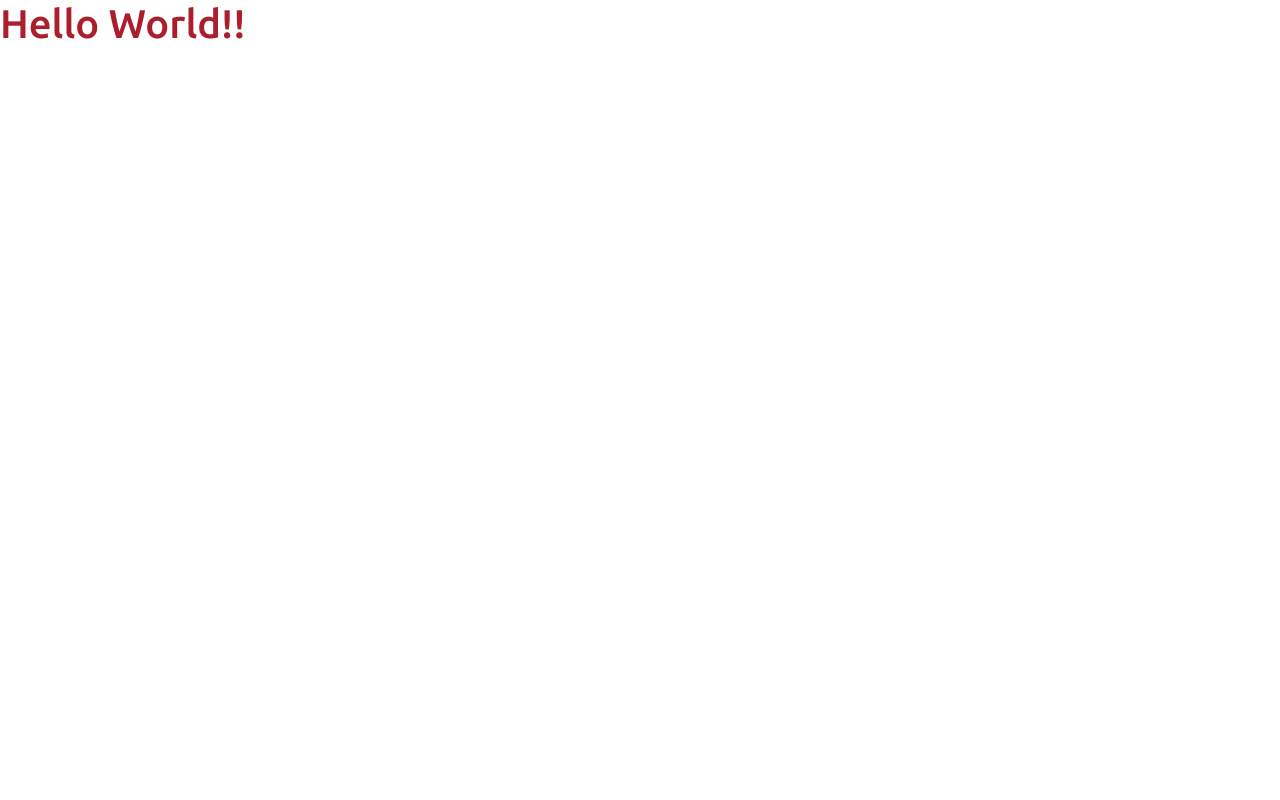
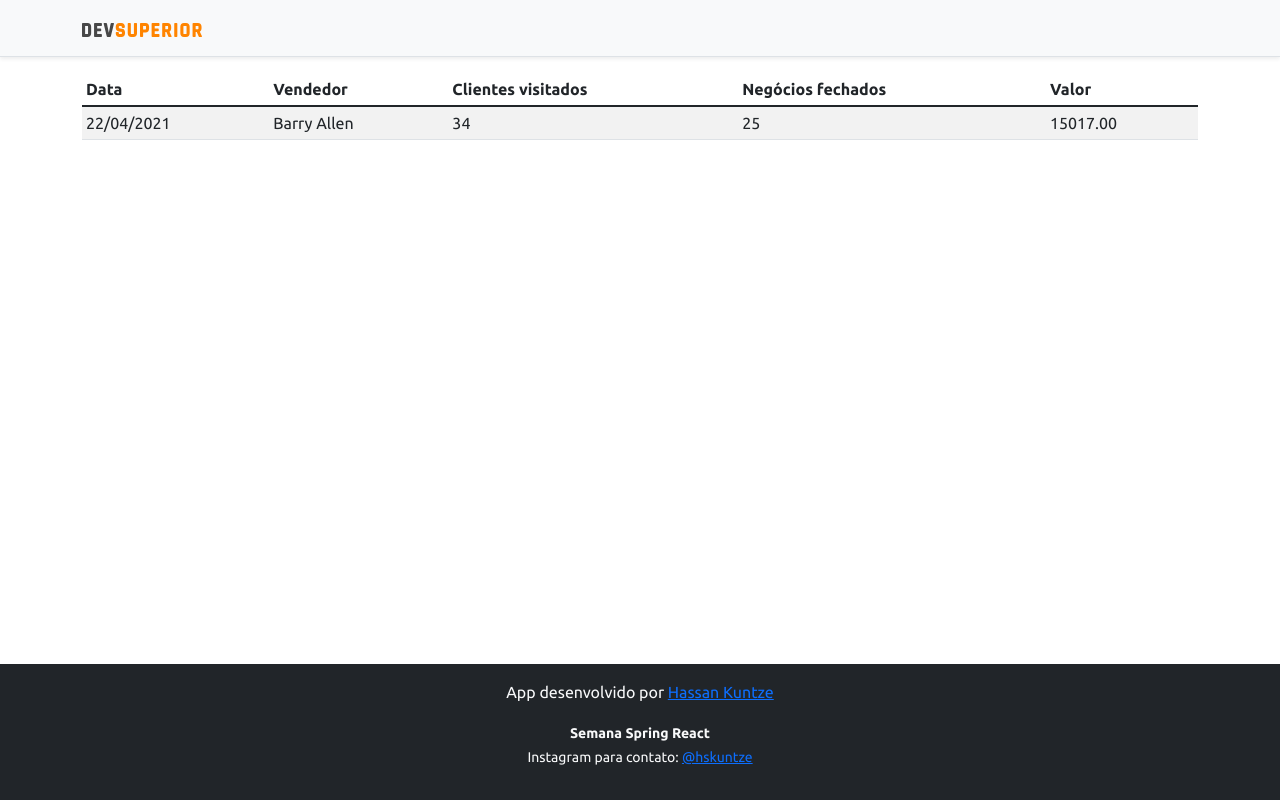
Before and after one commit to hskuntze/workshop-sds3, a React (Create React App) app in the folder frontend/: page / in a window 1280 px wide. Built offline with nearby package versions, Linux system fonts and the light colour scheme.

Commit message:
Componentes básicos inseridos

```diff
--- a/frontend/src/App.tsx
+++ b/frontend/src/App.tsx
@@ -1,9 +1,16 @@
+import DataTable from "components/DataTable";
+import Footer from "components/Footer";
+import Navbar from "components/NavBar";
 
 function App() {
   return (
-    <div>
-      <h1 className="text-primary">Hello World!!</h1>
-    </div>
+    <>
+      <Navbar />
+      <div className="container">
+        <DataTable />
+      </div>
+      <Footer />
+    </>
   );
 }
 
--- /dev/null
+++ b/frontend/src/components/DataTable/index.tsx
@@ -0,0 +1,29 @@
+function DataTable() {
+    return (
+        <div className="table-responsive">
+            <table className="table table-striped table-sm">
+                <thead>
+                    <tr>
+                        <th>Data</th>
+                        <th>Vendedor</th>
+                        <th>Clientes visitados</th>
+                        <th>Negócios fechados</th>
+                        <th>Valor</th>
+                    </tr>
+                </thead>
+                <tbody>
+                    <tr>
+                        <td>22/04/2021</td>
+                        <td>Barry Allen</td>
+                        <td>34</td>
+                        <td>25</td>
+                        <td>15017.00</td>
+                    </tr>
+                </tbody>
+            </table>
+        </div>
+
+    );
+}
+
+export default DataTable;
--- /dev/null
+++ b/frontend/src/components/Footer/index.tsx
@@ -0,0 +1,13 @@
+function Footer() {
+    return (
+        <footer className="footer mt-auto py-3 bg-dark">
+            <div className="container">
+                <p className="text-light">App desenvolvido por <a href="https://github.com/hskuntze" target="_blank" rel="noreferrer">Hassan Kuntze</a></p>
+                <p className="text-light"><small><strong>Semana Spring React</strong><br />
+                    Instagram para contato: <a href="https://instagram.com/hskuntze" target="_blank" rel="noreferrer">@hskuntze</a></small></p>
+            </div>
+        </footer>
+    );
+}
+
+export default Footer;
--- /dev/null
+++ b/frontend/src/components/NavBar/index.tsx
@@ -0,0 +1,15 @@
+import ImgDsDark from 'assets/img/ds-dark.svg';
+
+function Navbar() {
+  return (
+    <div className="d-flex flex-column flex-md-row align-items-center p-3 px-md-4 mb-3 bg-light border-bottom shadow-sm">
+      <div className="container">
+        <nav className="my-2 my-md-0 mr-md-3">
+          <img src={ImgDsDark} alt="DevSuperior" width="120" />
+        </nav>
+      </div>
+    </div>
+  );
+}
+
+export default Navbar;
```
Also changed, not shown: frontend/src/assets/img/ds-dark.svg (added).
